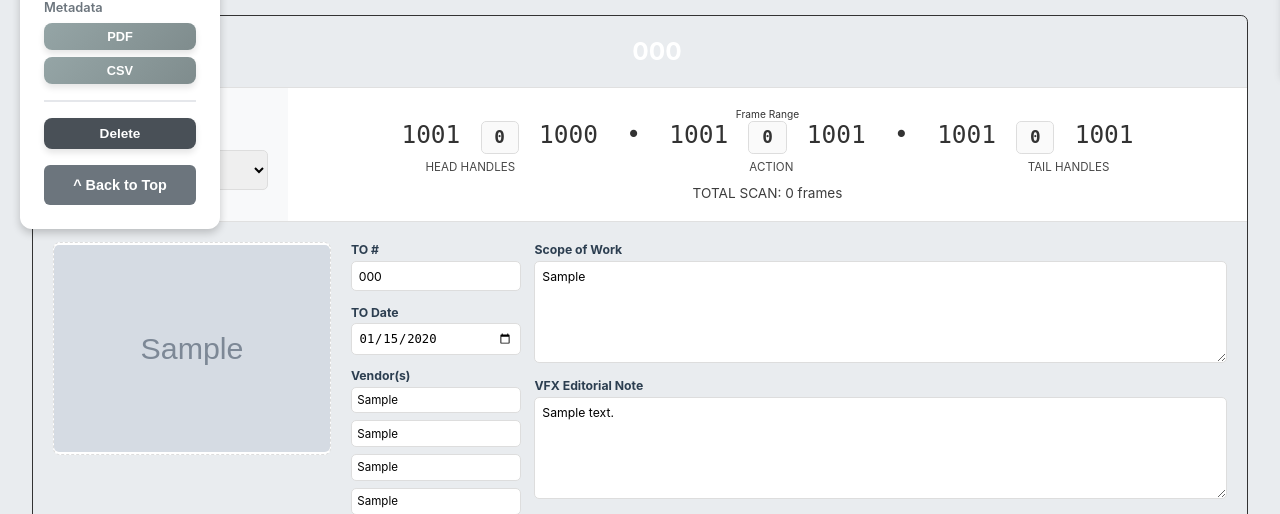
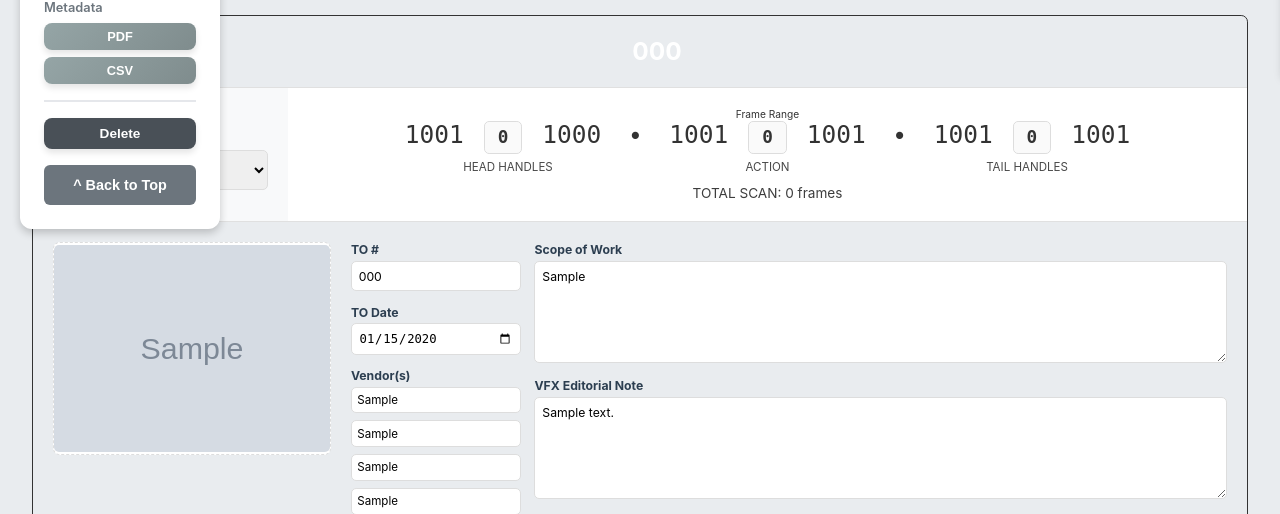
Before and after one commit to jimdelaslim/vfx-tracker, a Flask app: page / in a window 1280 px wide. Shown: the part 601-1115 px from the top of the page. Run offline with Flask 3, Linux system fonts and the light colour scheme; tables that the repository leaves empty hold one stand-in row (values such as "Sample post"); grey boxes marked "Sample" are stand-in pictures.

Commit message:
Fix frame banner centering - numbers reserve 4-digit width so ACTION box stays centered

```diff
--- a/templates/index_new.html
+++ b/templates/index_new.html
@@ -371,14 +371,45 @@ function clearAllFilters() {
     font-size: 1.8rem;
     font-family: monospace;
     margin-bottom: 0.5rem;
+    display: grid;
+    grid-template-columns: 1fr auto 1fr auto 1fr;
+    align-items: center;
+    justify-items: center;
+    gap: 0.5rem;
+    max-width: 900px;
+    margin-left: auto;
+    margin-right: auto;
+}
+
+/* Reserve width for 4-digit numbers so layout stays consistent */
+.frame-range-display > span {
+    text-align: center;
+}
+
+/* Each number inside a section reserves 4-digit width */
+.frame-range-display .fr-num {
+    display: inline-block;
+    min-width: 4ch;
+    text-align: center;
+}
+
+/* Don't force width on the bullet separators */
+.frame-range-display > span:nth-child(2),
+.frame-range-display > span:nth-child(4) {
+    min-width: 0;
 }
 
 .frame-range-labels {
-    display: flex;
-    justify-content: space-around;
+    display: grid;
+    grid-template-columns: 1fr auto 1fr auto 1fr;
+    gap: 0.5rem;
+    justify-items: center;
     font-size: 0.85rem;
     text-transform: uppercase;
     opacity: 0.9;
+    max-width: 900px;
+    margin-left: auto;
+    margin-right: auto;
 }
 
 .frame-range-total {
@@ -1047,15 +1078,17 @@ function clearAllFilters() {
             <div class="frame-range-banner" id="frame-banner-{{ vfx_code.id }}">
                 <div class="frame-range-title">Frame Range</div>
                 <div class="frame-range-display" id="frame-display-{{ vfx_code.id }}">
-                    <span>1001 <span class="frame-box" id="head-box-{{ vfx_code.id }}">0</span> 1000</span>
-                    <span style="margin: 0 1rem;">•</span>
-                    <span>1001 <span class="frame-box" id="action-box-{{ vfx_code.id }}">0</span> 1001</span>
-                    <span style="margin: 0 1rem;">•</span>
-                    <span>1001 <span class="frame-box" id="tail-box-{{ vfx_code.id }}">0</span> 1001</span>
+                    <span><span class="fr-num">1001</span> <span class="frame-box" id="head-box-{{ vfx_code.id }}">0</span> <span class="fr-num">1000</span></span>
+                    <span>•</span>
+                    <span><span class="fr-num">1001</span> <span class="frame-box" id="action-box-{{ vfx_code.id }}">0</span> <span class="fr-num">1001</span></span>
+                    <span>•</span>
+                    <span><span class="fr-num">1001</span> <span class="frame-box" id="tail-box-{{ vfx_code.id }}">0</span> <span class="fr-num">1001</span></span>
                 </div>
                 <div class="frame-range-labels">
                     <span>HEAD HANDLES</span>
+                    <span></span>
                     <span>ACTION</span>
+                    <span></span>
                     <span>TAIL HANDLES</span>
                 </div>
                 <div class="frame-range-total" id="total-scan-{{ vfx_code.id }}">
@@ -1767,11 +1800,11 @@ function updateFrameBanner(vfxId, shotData) {
     // Update the display
     const frameDisplay = document.getElementById(`frame-display-${vfxId}`);
     frameDisplay.innerHTML = `
-        <span>${headStart} <span class="frame-box" id="head-box-${vfxId}">${headHandles}</span> ${headEnd}</span>
-        <span style="margin: 0 1rem;">•</span>
-        <span>${actionStart} <span class="frame-box" id="action-box-${vfxId}">${actionFrames}</span> ${actionEnd}</span>
-        <span style="margin: 0 1rem;">•</span>
-        <span>${tailStart} <span class="frame-box" id="tail-box-${vfxId}">${tailHandles}</span> ${tailEnd}</span>
+        <span><span class="fr-num">${headStart}</span> <span class="frame-box" id="head-box-${vfxId}">${headHandles}</span> <span class="fr-num">${headEnd}</span></span>
+        <span>•</span>
+        <span><span class="fr-num">${actionStart}</span> <span class="frame-box" id="action-box-${vfxId}">${actionFrames}</span> <span class="fr-num">${actionEnd}</span></span>
+        <span>•</span>
+        <span><span class="fr-num">${tailStart}</span> <span class="frame-box" id="tail-box-${vfxId}">${tailHandles}</span> <span class="fr-num">${tailEnd}</span></span>
     `;
 
     // Update total scan (SOURCE frames for vendor)
```
